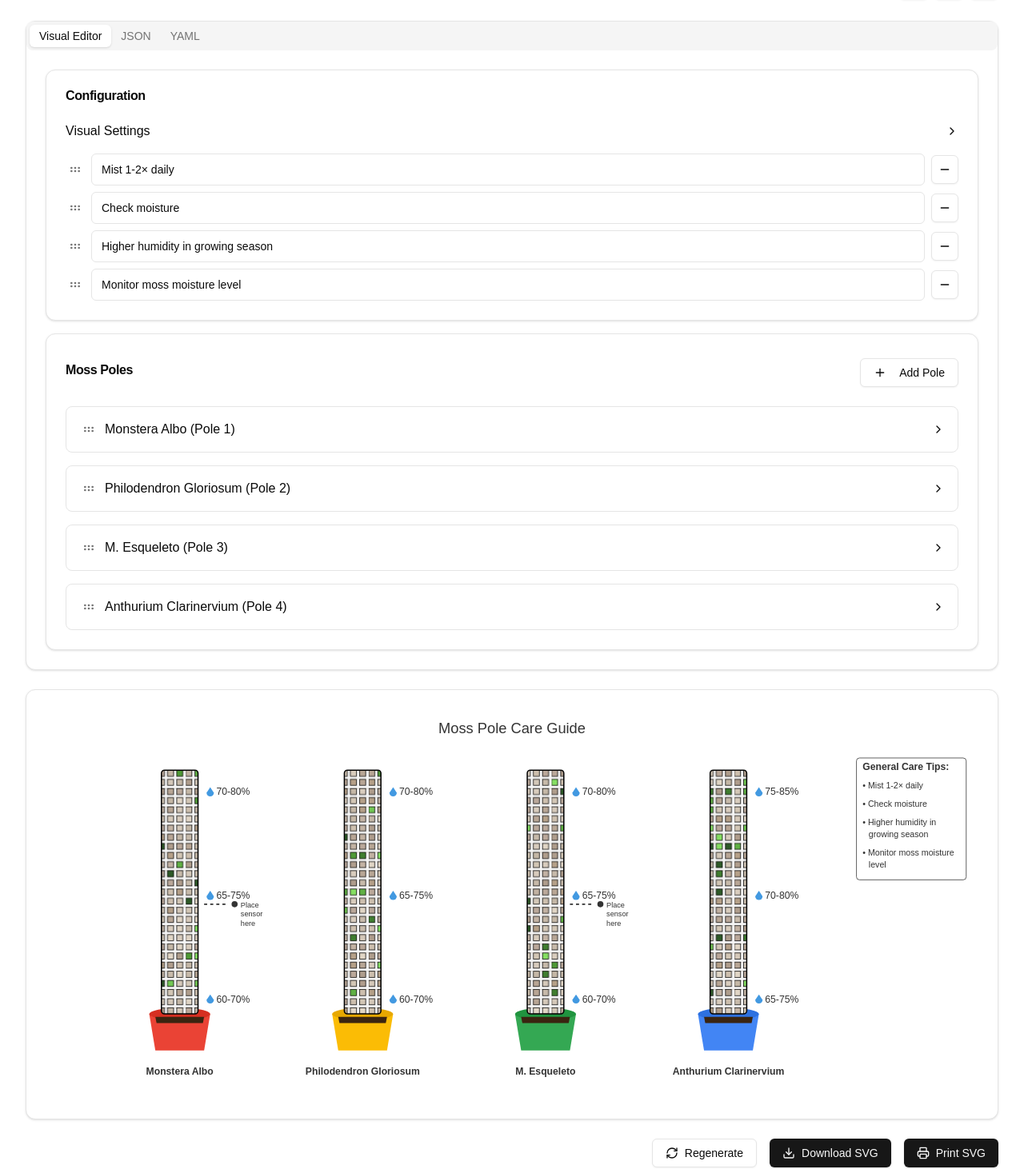
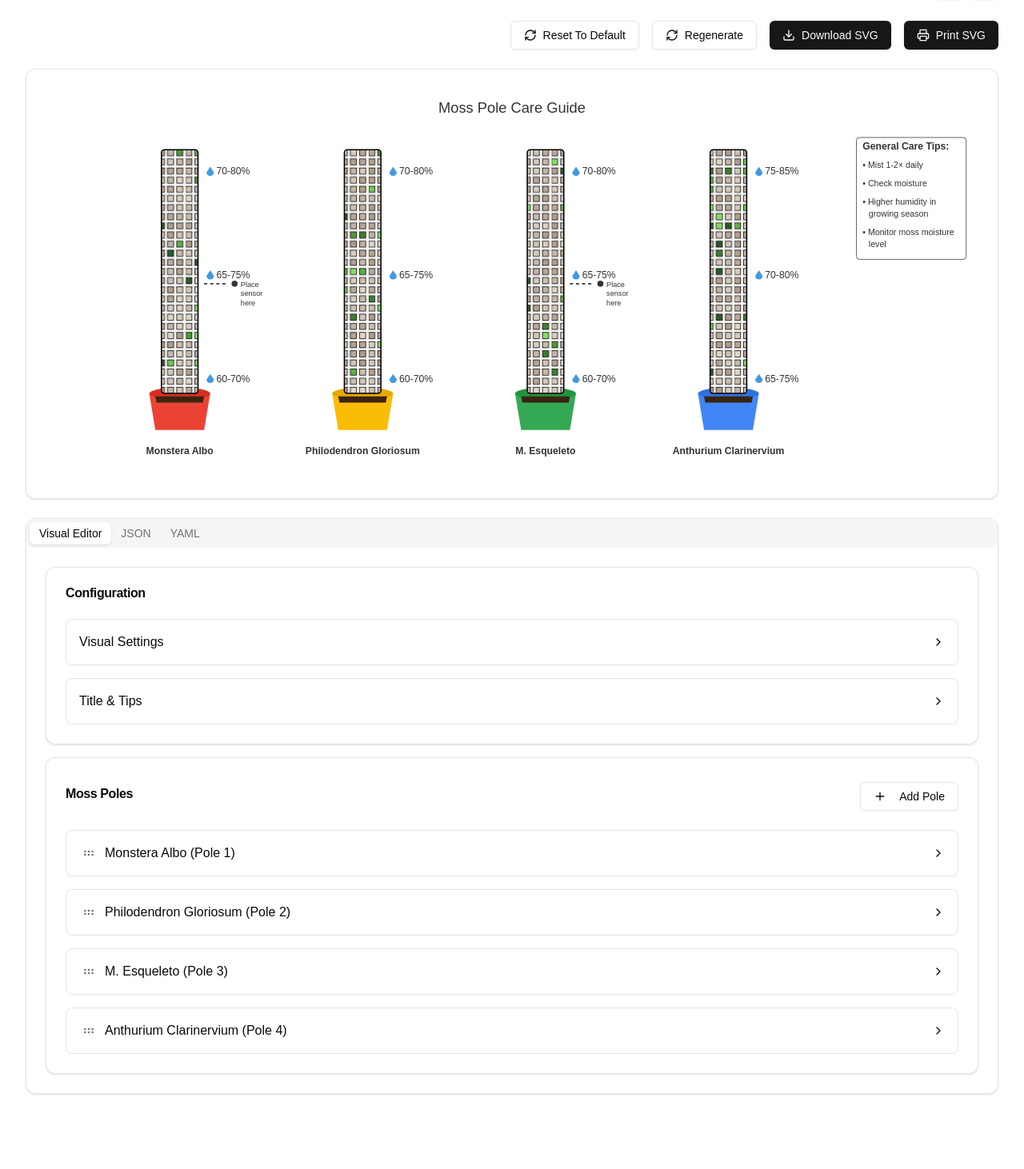
Before and after one commit to Edenik/Moss-Pole-Guide-Generator, a Next.js app: page / in a window 1280 px wide. Shown: the part 70-1532 px from the top of the page at 80% size. After the commit the page ends 1470 px from the top, so only its background shows below. Built offline with nearby package versions, Linux system fonts and the light colour scheme.

Commit message:
change components order + structure

```diff
--- a/src/app/page.tsx
+++ b/src/app/page.tsx
@@ -1,6 +1,6 @@
 "use client"
-import CodeEditor from "@/components/CodeEditor";
-import VisualEditor from "@/components/VisualEditor";
+import CodeEditor from "@/components/custom/CodeEditor";
+import VisualEditor from "@/components/custom/VisualEditor";
 import { Button } from "@/components/ui/button";
 import { Card, CardContent } from "@/components/ui/card";
 import { Tabs, TabsList, TabsTrigger } from "@/components/ui/tabs";
@@ -150,14 +150,6 @@ const MossPoleGenerator = () => {
             <Button
               variant="outline"
               size="icon"
-              onClick={handleReset}
-              title="Reset to default"
-            >
-              <RefreshCw className="h-5 w-5" />
-            </Button>
-            <Button
-              variant="outline"
-              size="icon"
               title="Dark / Light Mode"
               onClick={() => setTheme(theme === "dark" ? "light" : "dark")}
             >
@@ -175,8 +167,56 @@ const MossPoleGenerator = () => {
             >
               <Github className="h-5 w-5" />
             </Button>
+
+
           </div>
         </div>
+
+        <div className="flex justify-end gap-4">
+          <Button
+            variant="outline"
+            onClick={handleReset}
+            title="Reset to default"
+          >
+            <RefreshCw className="h-5 w-5" />
+            Reset To Default
+          </Button>
+          <Button
+            variant="outline"
+            onClick={handleRegenerate}
+            className="gap-2"
+            disabled={!isValid || visualEditorHasError}>
+            <RefreshCw className="h-4 w-4" />
+            Regenerate
+          </Button>
+          <Button
+            onClick={downloadSVG.bind(null, svgOutput)}
+            className="gap-2"
+            disabled={!svgOutput}
+          >
+            <Download className="h-4 w-4" />
+            Download SVG
+          </Button>
+          <Button
+            onClick={printSVG.bind(null, svgOutput)}
+            className="gap-2"
+            disabled={!svgOutput}>
+            <Printer className="h-4 w-4" />
+            Print SVG
+          </Button>
+        </div>
+
+        {svgOutput && (
+          <Card>
+            <CardContent className="p-6">
+              <div
+                className="w-full overflow-auto bg-white dark:bg-gray-800 rounded-lg"
+                dangerouslySetInnerHTML={{ __html: svgOutput }}
+              />
+            </CardContent>
+          </Card>
+        )}
+
 
         <Card>
           <Tabs defaultValue="visual" onValueChange={handleTabChange}>
@@ -205,45 +245,6 @@ const MossPoleGenerator = () => {
             </CardContent>
           </Tabs>
         </Card>
-
-        {svgOutput && (
-          <Card>
-            <CardContent className="p-6">
-              <div
-                className="w-full overflow-auto bg-white dark:bg-gray-800 rounded-lg"
-                dangerouslySetInnerHTML={{ __html: svgOutput }}
-              />
-            </CardContent>
-          </Card>
-        )}
-
-        <div className="flex justify-end gap-4">
-          <Button
-            variant="outline"
-            onClick={handleRegenerate}
-            className="gap-2"
-            disabled={!isValid || visualEditorHasError}
-          >
-            <RefreshCw className="h-4 w-4" />
-            Regenerate
-          </Button>
-          <Button
-            onClick={downloadSVG.bind(null, svgOutput)}
-            className="gap-2"
-            disabled={!svgOutput}
-          >
-            <Download className="h-4 w-4" />
-            Download SVG
-          </Button>
-          <Button
-            onClick={printSVG.bind(null, svgOutput)}
-            className="gap-2"
-            disabled={!svgOutput}
-          >
-            <Printer className="h-4 w-4" />
-            Print SVG
-          </Button>
-        </div>
       </div>
     </main>
   );
--- a/src/components/ui/CollapsibleSection.tsx
+++ b/src/components/custom/CollapsibleSection.tsx
@@ -1,21 +1,25 @@
+import { cn } from "@/lib/utils";
 import { ChevronDown, ChevronRight } from "lucide-react";
 import React from 'react';
 
 interface CollapsibleSectionProps {
     title: string;
     children: React.ReactNode;
+    border: boolean;
     defaultOpen?: boolean;
 }
 
 export const CollapsibleSection = ({
     title,
     children,
+    border = false,
     defaultOpen = false
+
 }: CollapsibleSectionProps) => {
     const [isOpen, setIsOpen] = React.useState(defaultOpen);
 
     return (
-        <div className="w-full" >
+        <div className={cn("w-full", border && "border rounded-lg p-4")}  >
             <button
                 className="flex items-center justify-between w-full text-left"
                 onClick={() => setIsOpen(!isOpen)}
--- a/src/components/ui/SortablePole.tsx
+++ b/src/components/custom/SortablePole.tsx
@@ -57,7 +57,7 @@ export const SortablePole = ({
                 >
                     <GripHorizontal className="h-4 w-4 text-muted-foreground" />
                 </button>
-                <CollapsibleSection title={`${pole.name} (Pole ${index + 1})`}>
+                <CollapsibleSection border={false} title={`${pole.name} (Pole ${index + 1})`}>
                     <div className="space-y-4">
                         <div className="grid grid-cols-1 md:grid-cols-2 gap-4">
                             <div className="space-y-1">
--- a/src/components/ui/TipsSection.tsx
+++ b/src/components/custom/TipsSection.tsx
@@ -52,7 +52,7 @@ export const TipsSection = ({ config, onConfigChange }: TipsSectionProps) => {
     };
 
     return (
-        <CollapsibleSection title="Care Tips" >
+        <CollapsibleSection border title="Care Tips" >
             <div className="space-y-4" >
                 <div className="flex items-center justify-between" >
                     <Label>Show Care Tips </Label>
--- a/src/components/VisualEditor.tsx
+++ b/src/components/custom/VisualEditor.tsx
@@ -3,6 +3,8 @@ import { Alert, AlertDescription } from "@/components/ui/alert";
 import { Button } from "@/components/ui/button";
 import { Card, CardContent, CardHeader, CardTitle } from "@/components/ui/card";
 import { Input } from "@/components/ui/input";
+import { Label } from "@/components/ui/label";
+import { Switch } from "@/components/ui/switch";
 import { Config, MossPole, MossPolesData } from "@/lib/types";
 import {
     closestCenter,
@@ -21,10 +23,10 @@ import {
 } from '@dnd-kit/sortable';
 import { AlertCircle, Plus } from "lucide-react";
 import React from 'react';
-import { CollapsibleSection } from "./ui/CollapsibleSection";
-import { ColorInput } from "./ui/ColorInput";
-import { SortablePole } from "./ui/SortablePole";
-import { SortableTip } from "./ui/SortableTip";
+import { CollapsibleSection } from "./CollapsibleSection";
+import { ColorInput } from "./ColorInput";
+import { SortablePole } from "./SortablePole";
+import { SortableTip } from "./SortableTip";
 
 interface VisualEditorProps {
     data: MossPolesData;
@@ -145,7 +147,7 @@ const VisualEditor = ({
                     <CardTitle>Configuration</CardTitle>
                 </CardHeader>
                 <CardContent className="space-y-4">
-                    <CollapsibleSection title="Visual Settings">
+                    <CollapsibleSection border title="Visual Settings">
                         <div className="grid grid-cols-1 md:grid-cols-2 gap-4">
                             <ColorInput
                                 label="Background Color"
@@ -159,18 +161,54 @@ const VisualEditor = ({
                                 onChange={(e: any) => handleVisualConfigChange('textColor', e.target.value)}
                                 error={validationErrors['textColor']}
                             />
+                            <div className="space-y-1">
+                                <Label>Algae %</Label>
                                 <Input
-                                // label="Algae %"
                                     type="number"
                                     min="0"
                                     max="100"
                                     value={data.config.visual.algaePercentage}
-                                onChange={(e: any) => handleVisualConfigChange('algaePercentage', e.target.value)}
+                                    onChange={(e) => handleVisualConfigChange('algaePercentage', e.target.value)}
                                 />
+                            </div>
                         </div>
                     </CollapsibleSection>
 
+                    <CollapsibleSection border title="Title & Tips">
+                        <div className="space-y-4">
+                            <div className="flex items-center justify-between">
+                                <Label>Show Title</Label>
+                                <Switch
+                                    checked={data.config.title.enabled}
+                                    onCheckedChange={(checked) => handleConfigChange('title', {
+                                        ...data.config.title,
+                                        enabled: checked
+                                    })}
+                                />
+                            </div>
+                            {data.config.title.enabled && (
+                                <Input
+                                    value={data.config.title.text}
+                                    onChange={(e) => handleConfigChange('title', {
+                                        ...data.config.title,
+                                        text: e.target.value
+                                    })}
+                                    placeholder="Title text"
+                                />
+                            )}
+
+                            <div className="flex items-center justify-between">
+                                <Label>Show Care Tips</Label>
+                                <Switch
+                                    checked={data.config.careTips.enabled}
+                                    onCheckedChange={(checked) => handleConfigChange('careTips', {
+                                        ...data.config.careTips,
+                                        enabled: checked
+                                    })}
+                                />
+                            </div>
                             {data.config.careTips.enabled && (
+                                <div className="space-y-2">
                                     <DndContext
                                         sensors={sensors}
                                         collisionDetection={closestCenter}
@@ -207,7 +245,22 @@ const VisualEditor = ({
                                             </div>
                                         </SortableContext>
                                     </DndContext>
+                                    <Button
+                                        variant="outline"
+                                        onClick={() => {
+                                            const newTips = [...(data.config.careTips.tips || []), "New tip"];
+                                            handleConfigChange('careTips', {
+                                                ...data.config.careTips,
+                                                tips: newTips
+                                            });
+                                        }}
+                                    >
+                                        <Plus className="h-4 w-4 mr-2" /> Add Tip
+                                    </Button>
+                                </div>
                             )}
+                        </div>
+                    </CollapsibleSection>
                 </CardContent>
             </Card>
 
--- a/src/components/ui/VisualSettings.tsx
+++ b/src/components/custom/VisualSettings.tsx
@@ -2,7 +2,7 @@ import { Input } from "@/components/ui/input";
 import { Label } from "@/components/ui/label";
 import { Config } from "@/lib/types";
 import { CollapsibleSection } from './CollapsibleSection';
-import { ColorInput } from "./colorInput";
+import { ColorInput } from "./ColorInput";
 
 interface VisualSettingsProps {
     config: Config;
@@ -16,7 +16,7 @@ export const VisualSettings = ({
     validationErrors
 }: VisualSettingsProps) => {
     return (
-        <CollapsibleSection title="Visual Settings" >
+        <CollapsibleSection border title="Visual Settings" >
             <div className="grid grid-cols-1 md:grid-cols-2 gap-4" >
                 <ColorInput
                     label="Background Color"
```
Also changed, not shown: src/components/custom/CodeEditor.tsx (renamed from src/components/CodeEditor.tsx), src/components/custom/ColorInput.tsx (renamed from src/components/ui/ColorInput.tsx), src/components/custom/SortableTip.tsx (renamed from src/components/ui/SortableTip.tsx). Lines whose indentation alone changed are shown as unchanged.
